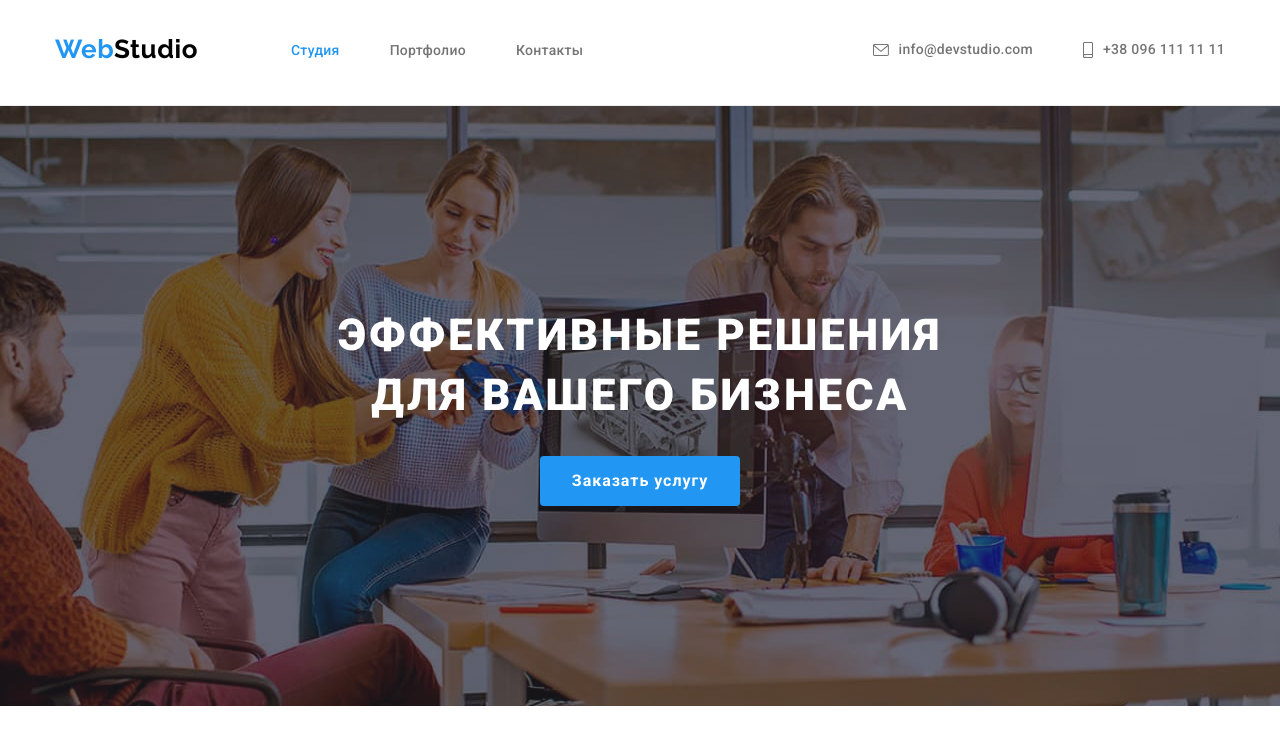
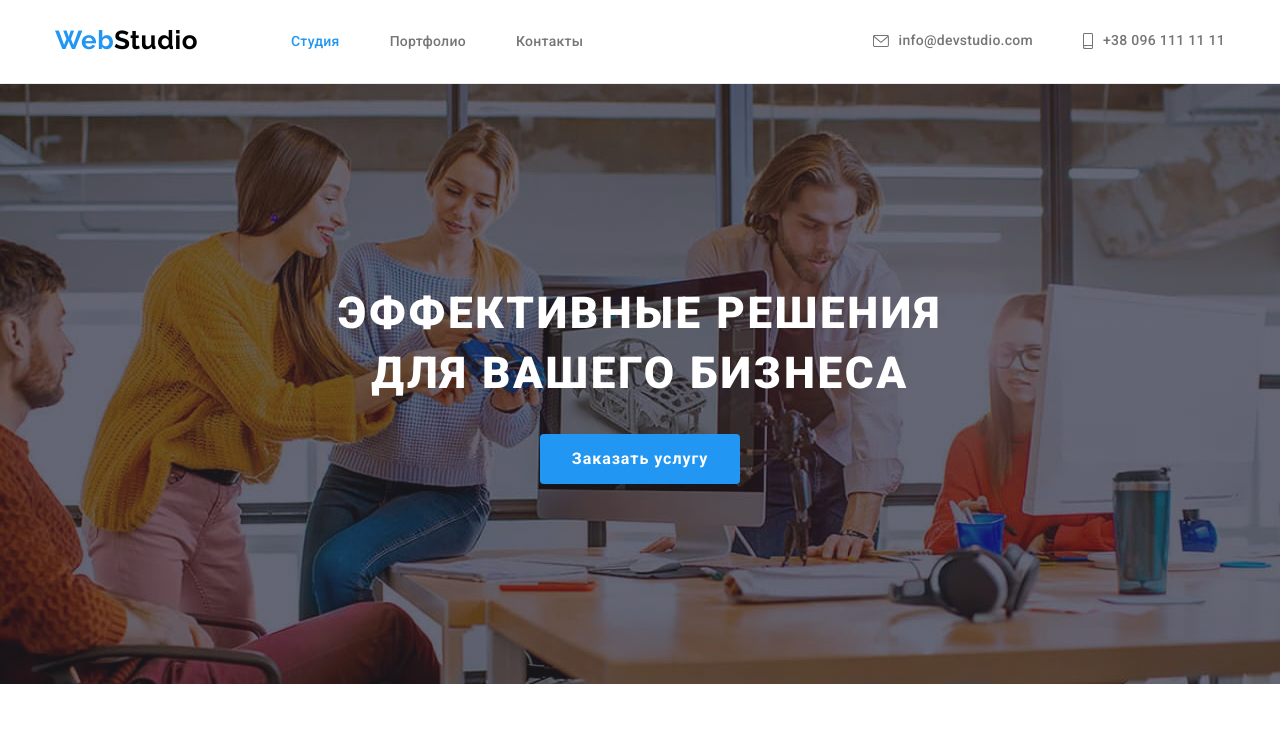
Before and after one commit to MazkaAndrii/goit-markup-hw-04, a plain HTML site: page index.html in a window 1280 px wide. Shown: the top 748 px of the page. Drawn offline with nearby package versions, Linux system fonts and the light colour scheme.

Commit message:
mentorslove4

```diff
--- a/css/styles.css
+++ b/css/styles.css
@@ -80,7 +80,7 @@ h6 {
   align-items: center;
 }
 .header {
-  padding: 10px 0px 15px;
+  padding: 24px 0px 25px;
   border-bottom: 1px solid #ececec;
 }
 
@@ -93,8 +93,6 @@ h6 {
   color: var(--header-color);
   text-decoration: none;
   letter-spacing: 0.02em;
-  padding-top: 24px;
-  padding-bottom: 25px;
   margin-right: 93px;
 }
 .logo-header {
@@ -362,6 +360,8 @@ h6 {
 /* ----------Footer------------------*/
 .basement {
   background-color: #2f303a;
+  padding-top: 60px;
+  padding-bottom: 60px;
 }
 
 .ft {
@@ -398,8 +398,7 @@ h6 {
 .footer {
   display: flex;
   align-items: baseline;
-  padding-top: 60px;
-  padding-bottom: 60px;
+
 
 }
 
```
